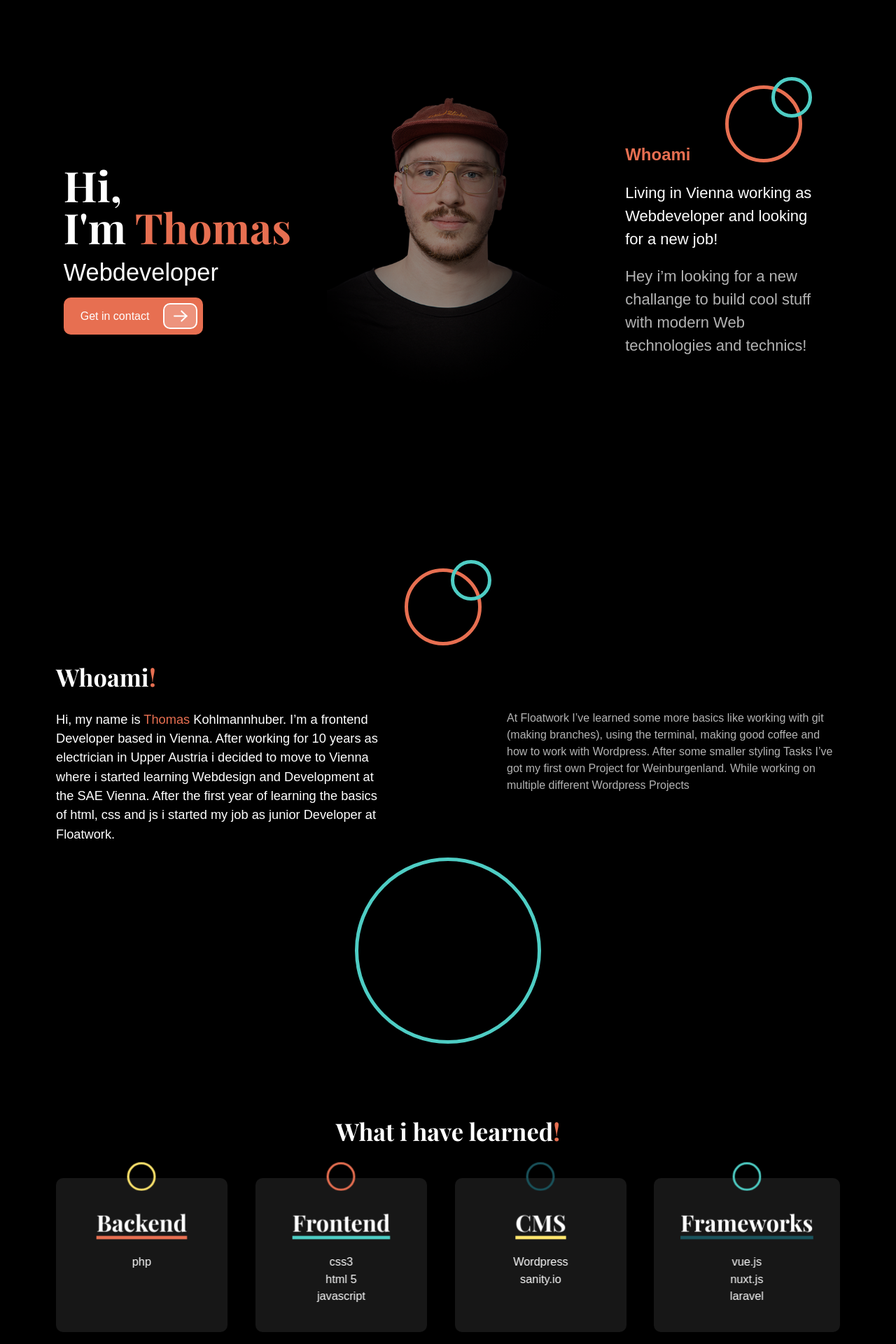
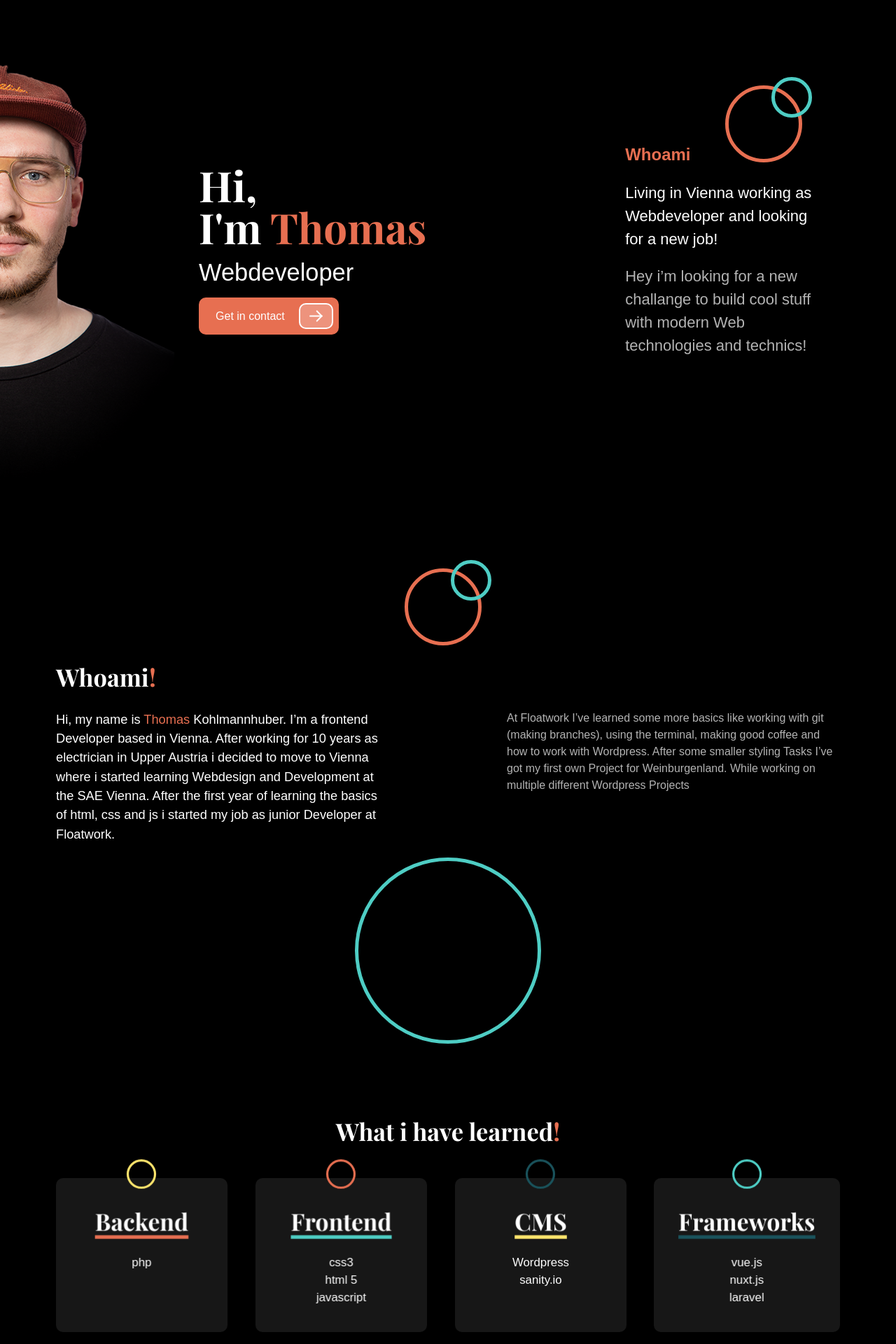
Before and after one commit to tkohlmannhuber/tk_cv, a Nuxt app: page / in a window 1280 px wide. Shown: the part 100-2020 px from the top of the page at 70% size. Built offline with nearby package versions, Linux system fonts and the light colour scheme.

Commit message:
card styling + hero changes

```diff
--- a/components/CardGrid.vue
+++ b/components/CardGrid.vue
@@ -45,7 +45,9 @@ export default {
 
   mounted() {
     const element = this.$refs.card
-    VanillaTilt.init(element)
+    VanillaTilt.init(element, {
+      gyroscope: true,
+    })
   },
 }
 </script>
@@ -89,7 +91,7 @@ export default {
     height: 2.5em;
     border-radius: 100%;
     top: 0;
-    transform: translateY(-50%) translateZ(20px);
+    transform: translateY(-50%) translateZ(50px);
   }
 
   &:first-child {
@@ -133,7 +135,7 @@ export default {
   }
 
   ul {
-    transform: translateZ(20px);
+    transform: translateZ(50px);
   }
 }
 
@@ -141,7 +143,7 @@ export default {
   font-size: var(--card-headline-font-size);
   margin-bottom: var(--gap);
   position: relative;
-  transform: translateZ(20px);
+  transform: translateZ(50px);
 
   &:after {
     content: '';
--- a/components/HeroHeadline.vue
+++ b/components/HeroHeadline.vue
@@ -23,6 +23,10 @@
   align-items: flex-start;
   gap: calc(var(--gap) / 2);
 
+  @include media('>=md') {
+    grid-column: 1 / span 2;
+  }
+
   h1 {
     display: flex;
     flex-direction: column;
--- a/components/HeroImage.vue
+++ b/components/HeroImage.vue
@@ -11,27 +11,33 @@ figure {
   align-self: center;
   position: relative;
 
-  &:after {
-    content: '';
-    width: 100%;
-    height: 100%;
+  @include media('>=md') {
     position: absolute;
     left: 0;
-    top: 0;
-    background: linear-gradient(
-      90deg,
-      rgba(255, 255, 255, 0) 50%,
-      rgba(0, 0, 0, 1) 100%
-    );
+    transform: translate(-50%, 3em);
   }
-  &:before {
-    content: '';
-    width: 100%;
-    height: 100%;
-    position: absolute;
-    left: 0;
-    top: 0;
-    background: var(--black-overlay);
-  }
+
+  // &:after {
+  //   content: '';
+  //   width: 100%;
+  //   height: 100%;
+  //   position: absolute;
+  //   left: 0;
+  //   top: 0;
+  //   background: linear-gradient(
+  //     90deg,
+  //     rgba(255, 255, 255, 0) 50%,
+  //     rgba(0, 0, 0, 1) 100%
+  //   );
+  // }
+  // &:before {
+  //   content: '';
+  //   width: 100%;
+  //   height: 100%;
+  //   position: absolute;
+  //   left: 0;
+  //   top: 0;
+  //   background: var(--black-overlay);
+  // }
 }
 </style>
--- a/components/VerticalSlider.vue
+++ b/components/VerticalSlider.vue
@@ -2,8 +2,8 @@
   <hooper
     class="slider-container"
     :vertical="true"
-    :itemsToShow="5"
-    :centerMode="true"
+    :items-to-show="5"
+    :center-mode="true"
   >
     <slide><h1>Greiner</h1></slide>
     <slide><h1>Greiner</h1></slide>
--- a/nuxt.config.js
+++ b/nuxt.config.js
@@ -1,5 +1,6 @@
 export default {
   // Disable server-side rendering: https://go.nuxtjs.dev/ssr-mode
+  ssr: false,
   target: 'static',
 
   // Global page headers: https://go.nuxtjs.dev/config-head
```
Also changed, not shown: .eslintrc.js.
